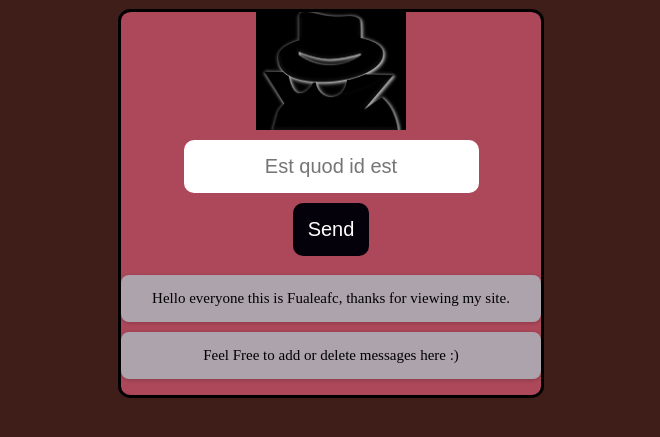
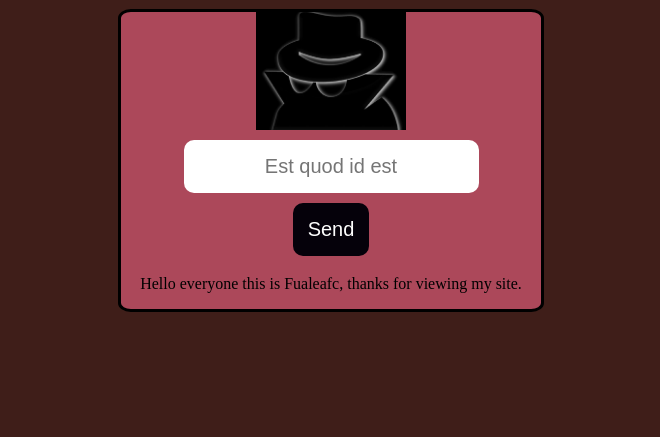
Before and after one commit to Fualefac/Anon-messages, a plain HTML site: page index.html in a window 1280 px wide. Shown: the part 79-516 px from the top of the page, without its empty margins (309-969 px from the left). Drawn offline with Linux system fonts and the light colour scheme; no server answers.

Commit message:
Update index.html

```diff
--- a/index.html
+++ b/index.html
@@ -20,8 +20,7 @@
 </div>
     <div class="btn"><button id="add-button">Send</button></div>
 <ul id="shopping-list">
-    <li>Hello everyone this is Fualeafc, thanks for viewing my site.</li>
-    <li>Feel Free to add or delete messages here :)</li>
+    <p1>Hello everyone this is Fualeafc, thanks for viewing my site.</p1>
 </ul>
 
     <script src="functions.js" type="module"></script>
```
